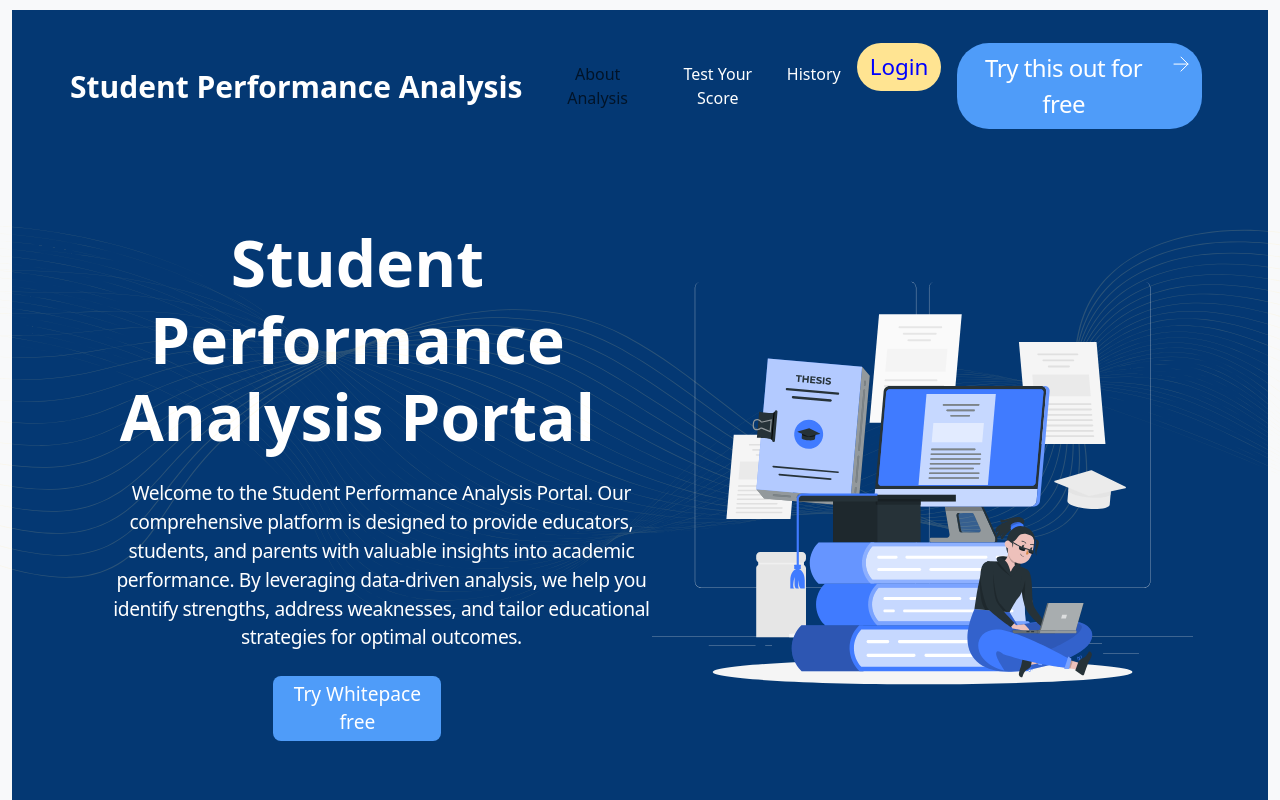
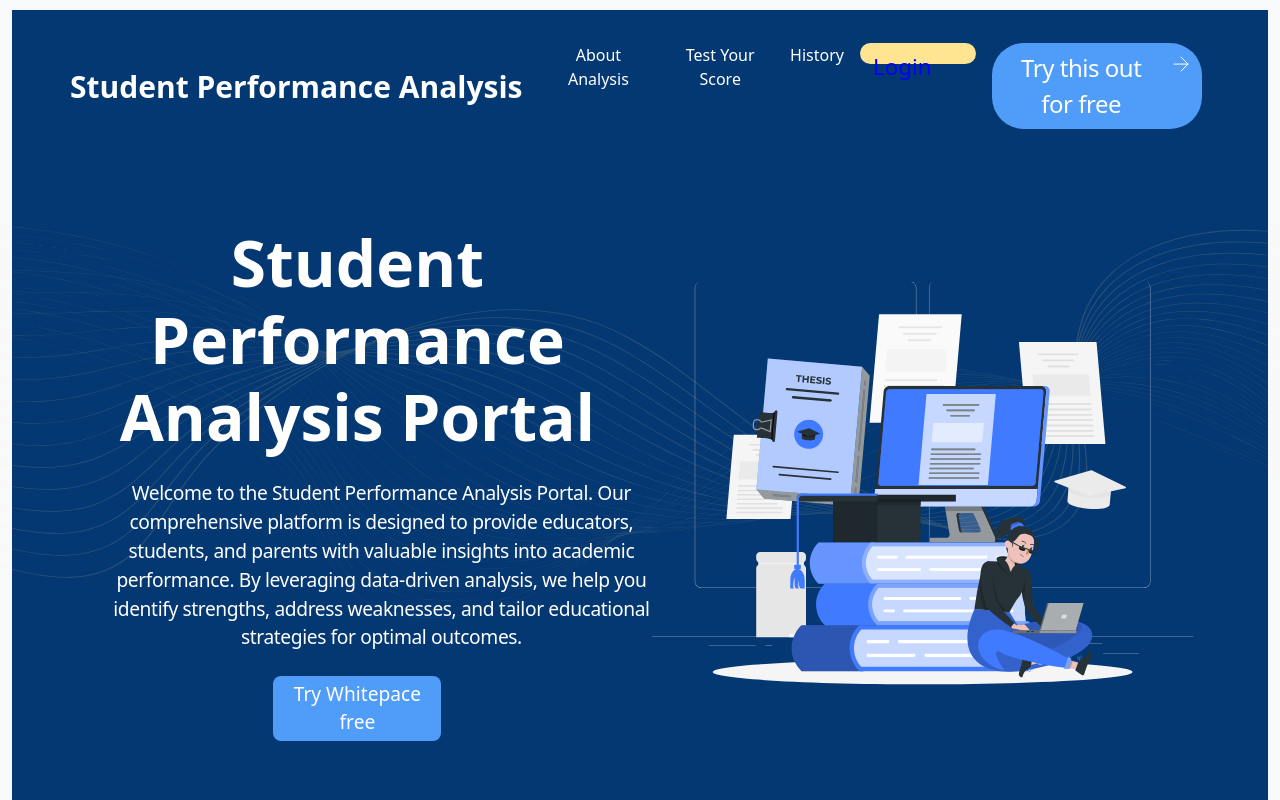
Before and after one commit to Manoj12012004/Student_performance_analysis, a React (Create React App) app in the folder app/: page / in a window 1280 px wide. Shown: the top 800 px of the page. Built offline with nearby package versions, Linux system fonts and the light colour scheme.

Commit message:
Update Navbar.jsx

```diff
--- a/app/src/components/Navbar.jsx
+++ b/app/src/components/Navbar.jsx
@@ -5,14 +5,18 @@ import { Container, Modal } from "react-bootstrap";
 import { useState } from "react";
 import { Navbar } from "react-bootstrap";
 import { Nav } from "react-bootstrap";
+import { useNavigate } from 'react-router-dom';
 const cookies = new Cookies();
 
 
-function Navbar1(){
+
+function Navbar1({props}){
+    const navigate=useNavigate();
+    const link=`${props}`
     const token=cookies.get("TOKEN")
     const logout=()=>{
         cookies.remove("TOKEN");
-        window.location.href = "/login";
+        navigate("/login");
     }
     const [show,setShow]=useState(false)
     const handleClose = () => setShow(false);
@@ -24,14 +28,13 @@ function Navbar1(){
                 <Navbar.Brand className="Logo d-flex justify-content-center align-items-center">
                     <div className="Name ">Student Performance Analysis</div>
                 </Navbar.Brand>
-                <Navbar.Toggle aria-controls="basic-navbar-nav"></Navbar.Toggle>
-                <Navbar.Collapse className="Menu d-flex justify-content-center align-items-center" id="basic-navbar-nav">
-                    <Nav className="Nav-menu me-auto d-flex flex-row text-center" >
-                        <Nav.Link className="About" style={{fontSize:"100%",color:"white2"}}>About Analysis</Nav.Link>
+                <Navbar.Toggle aria-controls="basic-navbar-nav"/>
+                <Navbar.Collapse id="basic-navbar-nav">
+                    <Nav className="me-auto d-flex justify-content-between" style={{margin:"auto",}} >
+                        <Nav.Link className="About" style={{fontSize:"100%",color:"white"}}>About Analysis</Nav.Link>
                         <Nav.Link className="Test" style={{fontSize:"100%",color:"white"}}>Test Your Score</Nav.Link>
                         <Nav.Link className="History" style={{fontSize:"100%",color:"white"}}>History</Nav.Link>
-                    </Nav>
-                    <div className="Btns d-flex">
+                        <div className="Btns d-flex justify-content-center">
                             {token?<div className="logout d-flex justify-content-center align-items-center" >
                             <button onClick={handleShow} style={{border:"none",margin:"auto"}}>
                             <svg width="49" height="48" viewBox="0 0 49 48" fill="none" xmlns="http://www.w3.org/2000/svg" style={{backgroundColor:"#043873"}}>
@@ -49,18 +52,19 @@ function Navbar1(){
                                 </Modal.Body>
                                 <Modal.Footer>
                                     <button type="button" class="btn btn-primary" onClick={handleClose}>Close</button>
-                                <button type="button" class="btn btn-secondary" onClick={logout}>Logout</button>
+                                    <button type="button" class="btn btn-primary" onClick={logout}>Logout</button>
                                 </Modal.Footer>
                             </Modal>
                             </div>
-                        </div>:<div className="Btn-Login btn m-2 " style={{width:"40%",height:"20%"}}><div className="login "><Link to="/login" style={{textDecoration:"none",color:"blue",textAlign:"center"}}>Login</Link></div></div>}
-                        <div className="Btn-Free btn m-2 d-flex" style={{width:"150%",gap:"1.0rem"}}><p><Link to="/register" style={{textDecoration:"none",color:"white"}}>Try this out for free</Link></p><div><svg width="16" height="16" viewBox="0 0 16 16" fill="none" xmlns="http://www.w3.org/2000/svg">
+                            </div>:<div className="Btn-Login btn m-2 " style={{width:"40%",height:"20%",margin:"auto"}}><div className="login "><Link to="/login" style={{textDecoration:"none",color:"blue",textAlign:"center"}}>Login</Link></div></div>}
+                            <div className="Btn-Free btn m-2 d-flex" style={{width:"auto",gap:"1.0rem"}}><p><Link to={link} style={{textDecoration:"none",color:"white"}}>Try this out for free</Link></p><div><svg width="16" height="16" viewBox="0 0 16 16" fill="none" xmlns="http://www.w3.org/2000/svg">
                                 <path d="M1 8.08984H15" stroke="white" stroke-linecap="round" stroke-linejoin="round"/>
                                 <path d="M8 1.08984L15 8.08984L8 15.0898" stroke="white" stroke-linecap="round" stroke-linejoin="round"/>
                                 </svg>
                             </div>
                             </div>
                         </div>
+                    </Nav>
                 </Navbar.Collapse>
             </Container>
         </Navbar>
```
Lines whose indentation alone changed are shown as unchanged.
